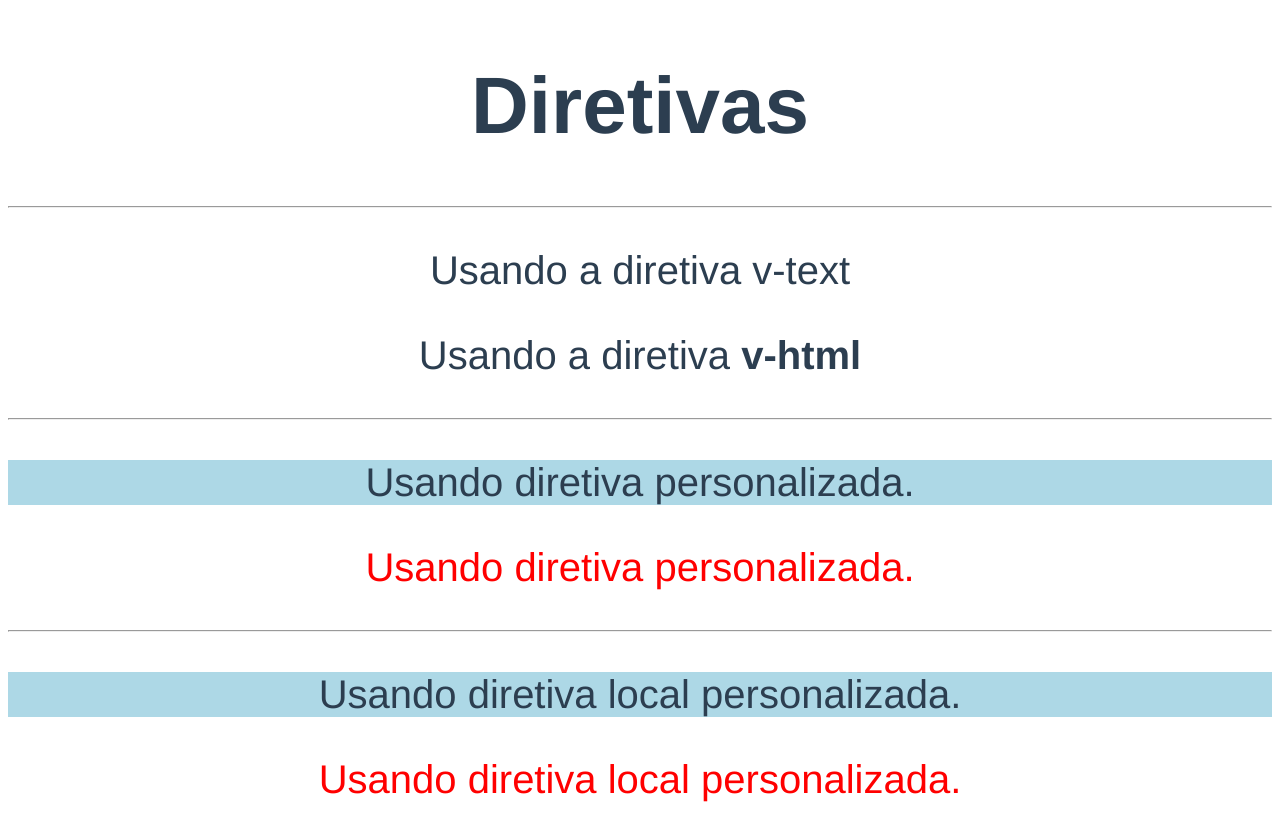
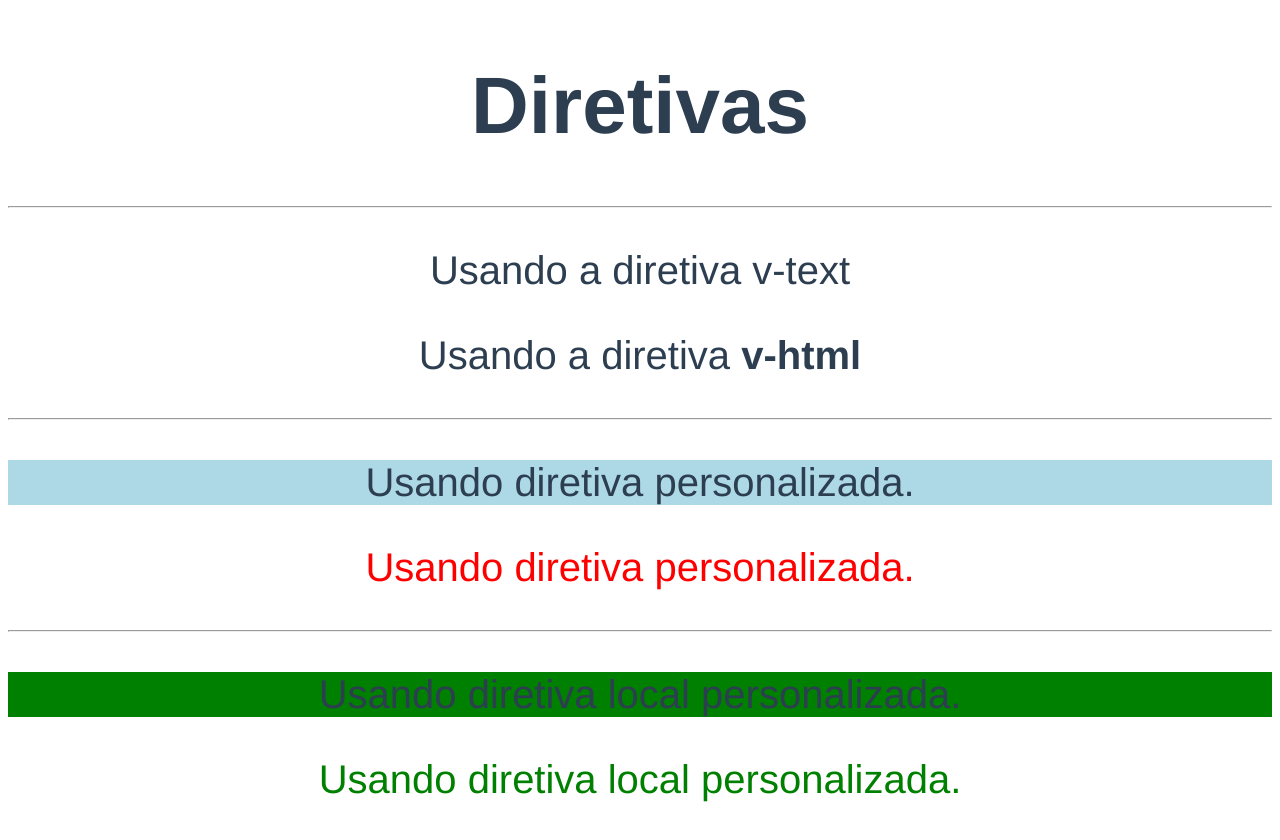
Before and after one commit to Nardogomes/vuejs-learning, a Vue app in the folder diretivas/diretivas-exercicios/: page / in a window 1280 px wide. Built offline with nearby package versions, Linux system fonts and the light colour scheme.

Commit message:
Passando valores mais complexos para as Diretivas.

```diff
--- a/diretivas/diretivas-exercicios/src/App.vue
+++ b/diretivas/diretivas-exercicios/src/App.vue
@@ -8,8 +8,8 @@
 		<p v-destaque:fundo.atrasar="'lightblue'">Usando diretiva personalizada.</p>
 		<p v-destaque="color">Usando diretiva personalizada.</p>
 		<hr>
-		<p v-destaque-local:fundo.atrasar.alternar="'lightblue'">Usando diretiva local personalizada.</p>
-		<p v-destaque-local="color">Usando diretiva local personalizada.</p>
+		<p v-destaque-local:fundo.atrasar.alternar="{cor1: 'green', cor2: 'red', atraso: 2000, intervalo: 300}">Usando diretiva local personalizada.</p>
+		<p v-destaque-local.atrasar="{cor1: 'green', atraso: 5000}">Usando diretiva local personalizada.</p>
 
 		<!-- <p v-teste:argumento.mod1.mod2.mod3="'valor'"></p> -->
 
@@ -30,10 +30,10 @@
 				}
 
 				let atraso = 0
-				if (binding.modifiers['atrasar']) atraso = 3000
+				if (binding.modifiers['atrasar']) atraso = binding.value.atraso
 
-				const cor1 = binding.value
-				const cor2 = 'lightgreen'
+				const cor1 = binding.value.cor1
+				const cor2 = binding.value.cor2
 				let corAtual = cor1
 
 				setTimeout(() => {
@@ -41,11 +41,11 @@
 						setInterval(() => {
 							corAtual = corAtual === cor1 ? cor2 : cor1
 							aplicarCor(corAtual)
-						}, 1000)
+						}, binding.value.intervalo)
 					} else {
-						aplicarCor(binding.value)
+						aplicarCor(binding.value.cor1)
 					}
-				}, atraso)
+				}, binding.value.atraso)
 			}
 		}
 	},
```
